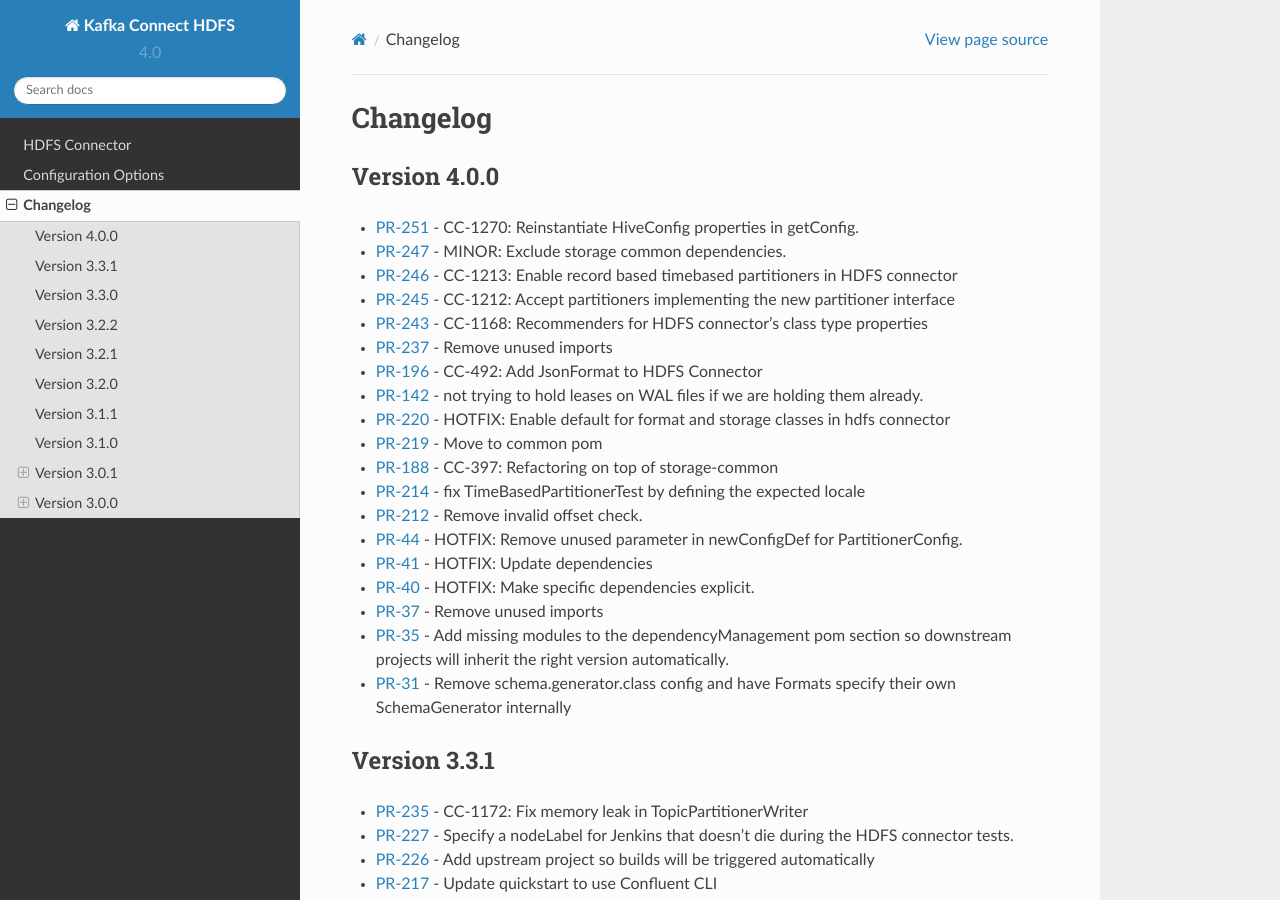
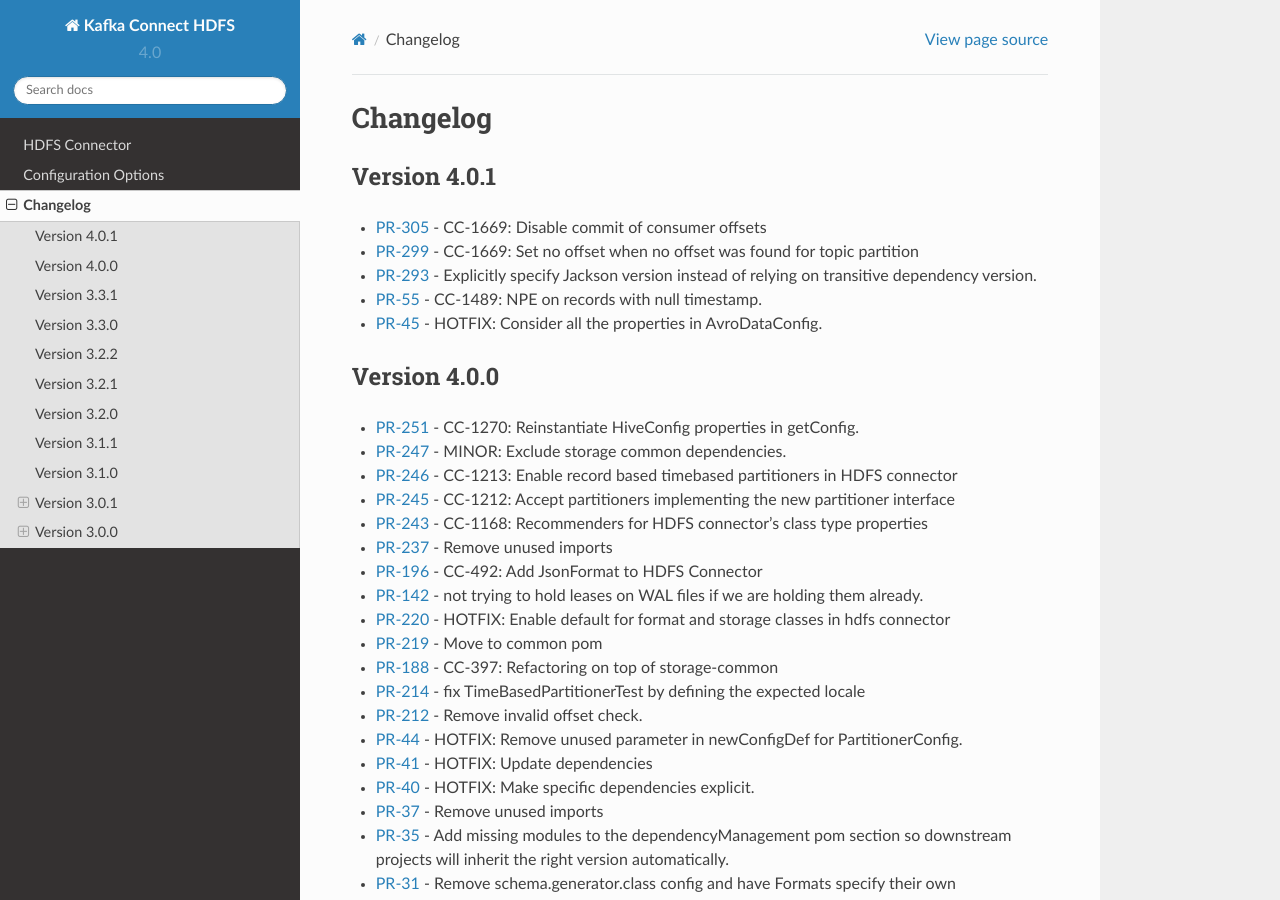
Before and after one commit to AIProphet/kafka-connect-hdfs, a Sphinx documentation site: the page built from docs/changelog.rst, in a window 1280 px wide and 900 px high. Built offline with Sphinx 7.4.7 and the Read the Docs theme 2.0.0, drawn with Linux system fonts in a browser that asks for light colours.

Commit message:
Updated release notes with notable 4.0.1 changes

```diff
--- a/docs/changelog.rst
+++ b/docs/changelog.rst
@@ -2,6 +2,15 @@
 
 Changelog
 =========
+
+Version 4.0.1
+-------------
+
+* `PR-305 <https://github.com/confluentinc/kafka-connect-hdfs/pull/305>`_ - CC-1669: Disable commit of consumer offsets
+* `PR-299 <https://github.com/confluentinc/kafka-connect-hdfs/pull/299>`_ - CC-1669: Set no offset when no offset was found for topic partition
+* `PR-293 <https://github.com/confluentinc/kafka-connect-hdfs/pull/293>`_ - Explicitly specify Jackson version instead of relying on transitive dependency version.
+* `PR-55 <https://github.com/confluentinc/kafka-connect-storage-common/pull/55>`_ - CC-1489: NPE on records with null timestamp.
+* `PR-45 <https://github.com/confluentinc/kafka-connect-storage-common/pull/45>`_ - HOTFIX: Consider all the properties in AvroDataConfig.
 
 Version 4.0.0
 -------------
```
